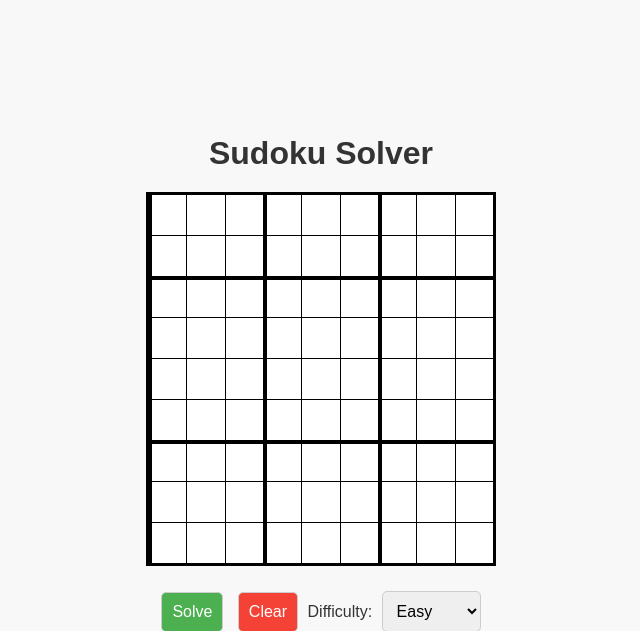
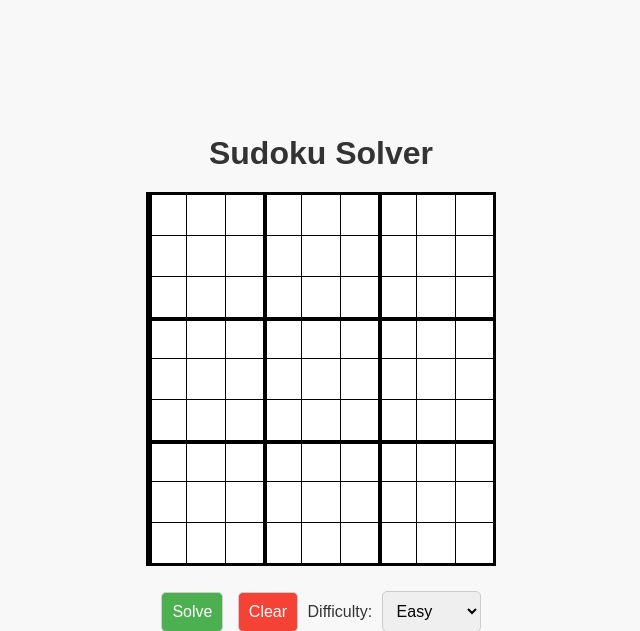
Before and after one commit to MilanChaudharyy/Sudoku_Solver, a Flask app: page / in a window 1280 px wide. Shown: the top 631 px of the page, without its empty margins (319-959 px from the left). Run offline with Flask 3, Linux system fonts and the light colour scheme.

Commit message:
Update styles.css

```diff
--- a/static/css/styles.css
+++ b/static/css/styles.css
@@ -39,7 +39,7 @@ h1 {
 }
 
 /* Highlight the border between row 3 and row 4 */
-#sudoku-grid input:nth-child(-n+27):nth-child(n+19) {
+#sudoku-grid input:nth-child(-n+36):nth-child(n+28) {
     border-top: 3px solid black;
 }
 
```
